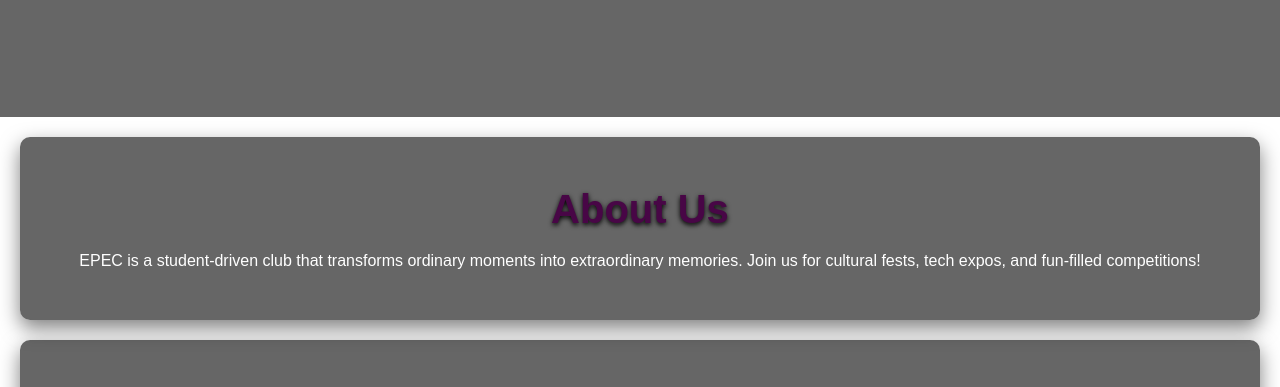
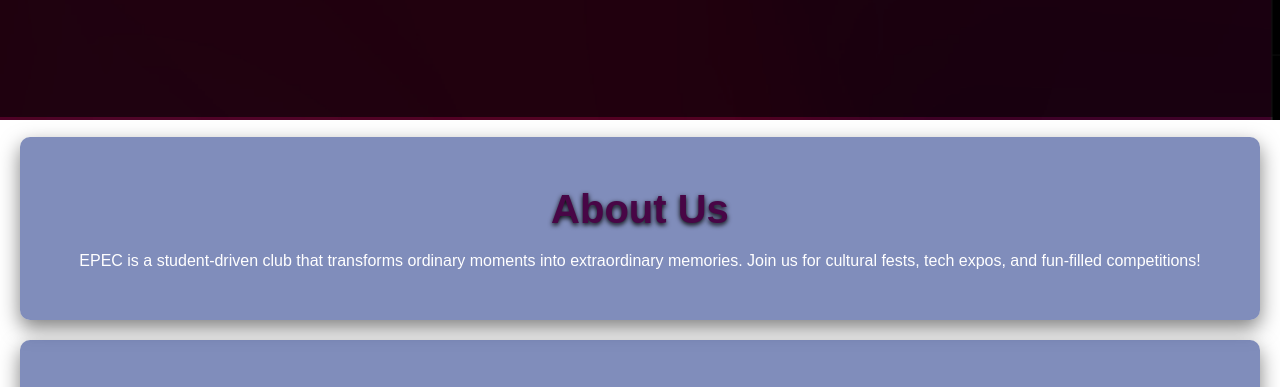
Before and after one commit to soham639/personal, a plain HTML site: page index.html in a window 1280 px wide. Shown: the part 760-1147 px from the top of the page. Drawn offline with Linux system fonts and the light colour scheme.

Commit message:
modified

```diff
--- a/index.html
+++ b/index.html
@@ -12,11 +12,15 @@
             box-sizing: border-box;
         }
 
+        .main{
+            background-image: url(EPEC.png);
+            background-repeat:no-repeat;
+            background-size: 100vw 110vh;
+        }
         body {
             font-family: 'Poppins', sans-serif;
             color: #fff;
 
-            background-size: cover;
             overflow-x: hidden;
         }
 
@@ -100,7 +104,7 @@
 
         .section {
             padding: 50px;
-            background: rgba(0, 0, 0, 0.6);
+            background: rgba(44, 65, 142, 0.6);
             margin: 20px;
             border-radius: 10px;
             box-shadow: 0px 8px 20px rgba(0, 0, 0, 0.5);
@@ -166,8 +170,10 @@
         }
     </style>
 </head>
+
 <body>
     <!-- Header Section -->
+     <div class="main">
     <header>
         <div class="logo">EPEC<span>VIT PUNE</span></div>
         <nav>
@@ -228,6 +234,6 @@
     <!-- Footer -->
     <footer>
         <p>&copy; 2024 EPEC. All Rights Reserved. | Designed with <span style="color: #3c0447;">❤</span> by the EPEC Team</p>
-    </footer>
+    </footer></div>
 </body></CENTER>
 </html>
```
